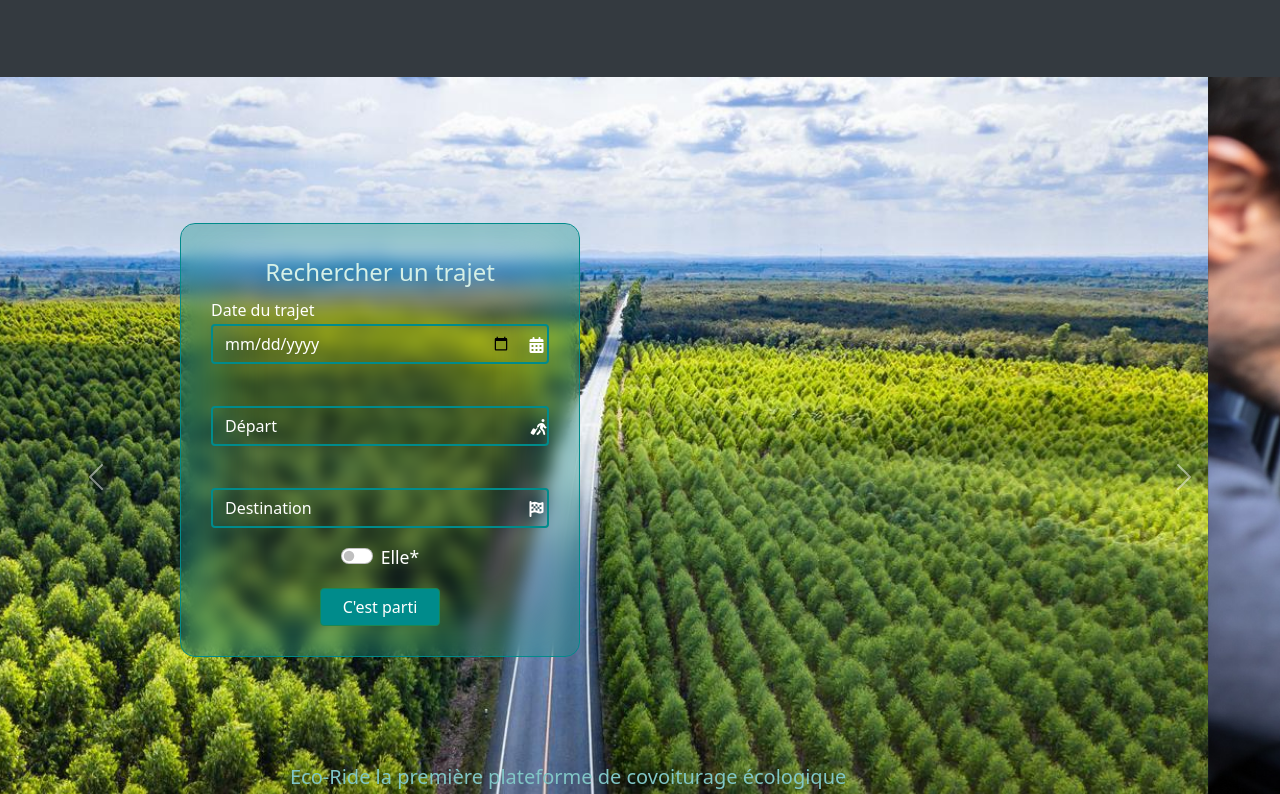
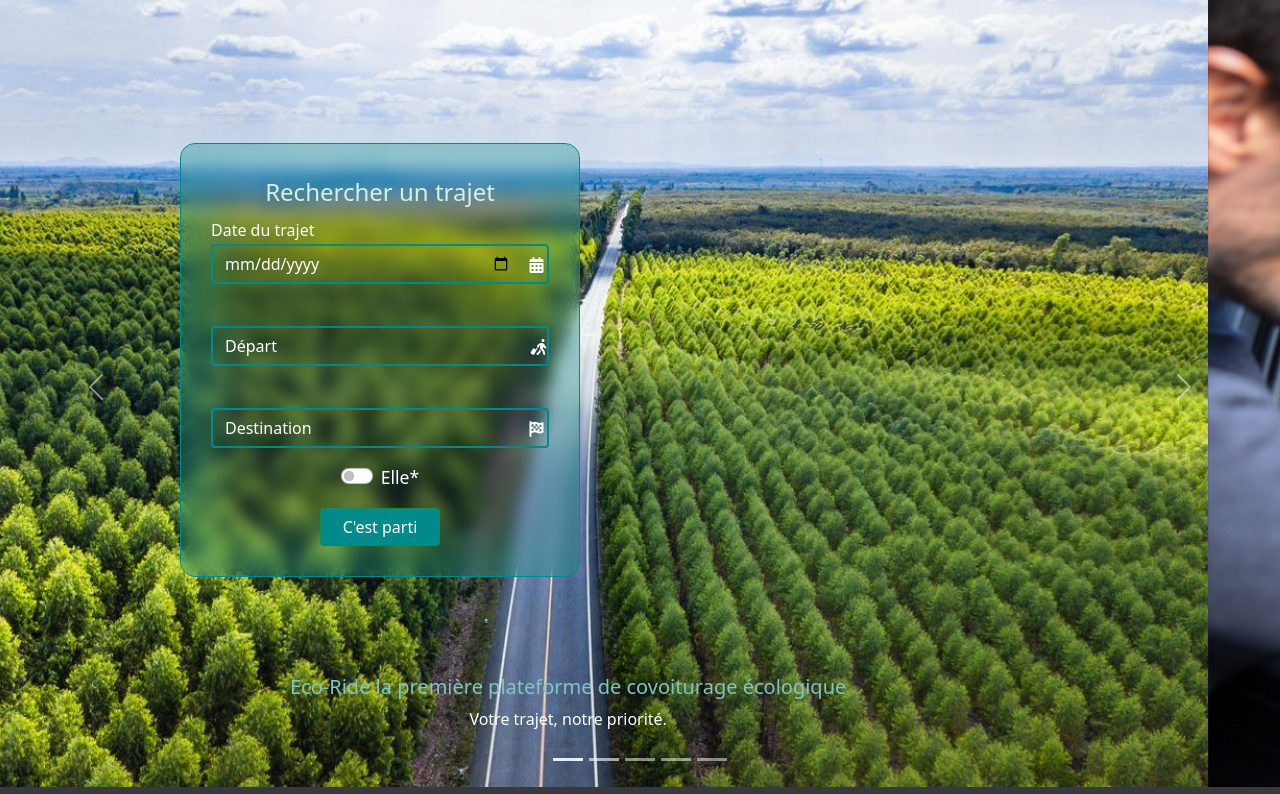
Before and after one commit to Rotibalnav/Projet-ECF-studi, a plain HTML site: page index.html in a window 1280 px wide. Shown: the part 128-922 px from the top of the page. Drawn offline with nearby package versions, Linux system fonts and the light colour scheme.

Commit message:
correction CSS

```diff
--- a/style.css
+++ b/style.css
@@ -182,7 +182,9 @@ input, #email, #firstname, #name, #dateofyear, #username, #password, #confirmpas
     background-color: var(--bs-green);
     border: white;
 }
-
+.carousel{
+    bottom: 90px;
+}
 .form-check-label {
     color: white;
 }
@@ -217,7 +219,7 @@ button[type=submit]  {
     backdrop-filter: blur(8px);
     position:relative;
     z-index: 100;
-    top: 580px;
+    top: 500px;
     left: 180px;
     margin-top: -350px;
     width: 400px;
```
